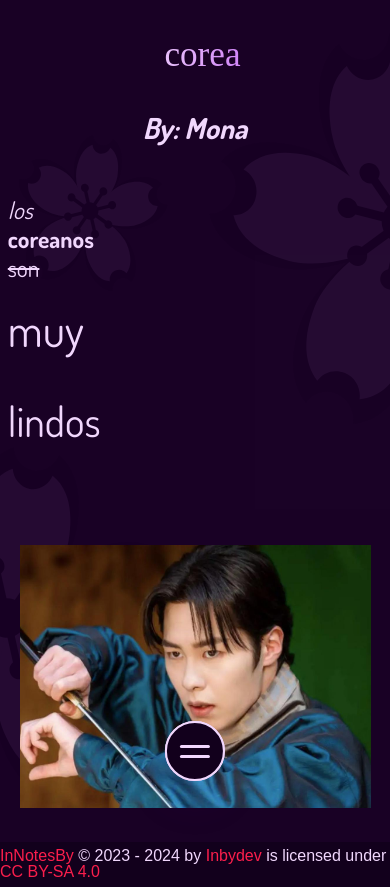
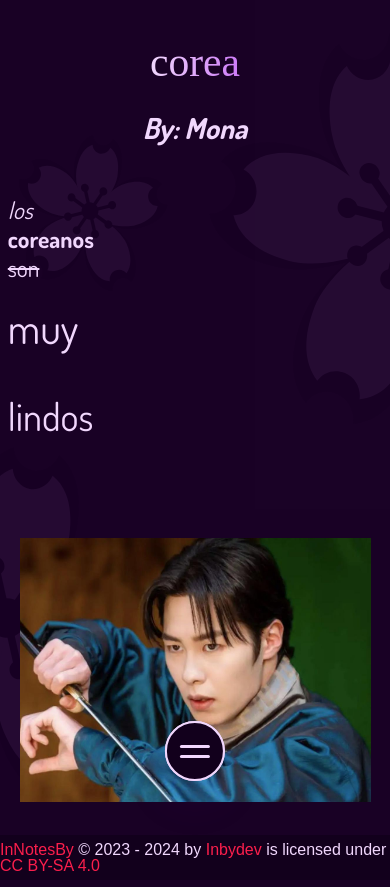
Before and after one commit to Inbydev/InNotesBy, a PHP site: page /notas/Mona.php in a window 390 px wide. Run offline with PHP 8.4, Linux system fonts and the light colour scheme; some web fonts are replaced.

Commit message:
better font sizes

```diff
--- a/layouts/CSS/Notes.css
+++ b/layouts/CSS/Notes.css
@@ -1,7 +1,7 @@
 @font-face {
     font-family: "Regular";
   src:
-    url("/public/FONTS/Dosis-Regular.ttf") format("truetype");
+    url("/InNotesBy/public/FONTS/Dosis-Regular.ttf") format("truetype");
   font-style: normal;
   font-weight: normal;
   font-display: swap;
@@ -10,7 +10,7 @@
   @font-face {
   font-family: "Bold";
   src:
-    url("/public/FONTS/Dosis-Bold.ttf") format("truetype");
+    url("/InNotesBy/public/FONTS/Dosis-Bold.ttf") format("truetype");
   font-style: normal;
   font-weight: normal;
   font-display: swap;
@@ -111,10 +111,11 @@
 }
 
 .wordarchive h1 {
-  font-size: clamp(2.2rem, 6vw, 5rem);
-  line-height: clamp(3rem, 8vw, 6rem);
+  font-size: clamp(2.6rem, 8vw, 5rem);
+  line-height: clamp(3.8rem, 10vw, 6rem);
   text-align: center;
   margin: 0;
+  padding: 1rem 0;
 }
 
 .wordarchive .autor {
@@ -136,28 +137,28 @@
 }
 
 .wordarchive .markdown__container h2 {
-  font-size: clamp(2.8rem, 6vw, 4rem);
-  line-height: clamp(3.4rem, 6vw, 4.4rem);
+  font-size: clamp(2.6rem, 6vw, 4rem);
+  line-height: clamp(3.2rem, 6vw, 4.4rem);
 }
 
 .wordarchive .markdown__container h3 {
-  font-size: clamp(2.6rem, 6vw, 3.6rem);
-  line-height: clamp(3rem, 6vw, 4rem);
+  font-size: clamp(2.4rem, 6vw, 3.6rem);
+  line-height: clamp(2.8rem, 6vw, 4rem);
 }
 
 .wordarchive .markdown__container h4 {
-  font-size: clamp(2.2rem, 6vw, 3.2rem);
-  line-height: clamp(2.6rem, 6vw, 3.6rem);
+  font-size: clamp(2rem, 6vw, 3.2rem);
+  line-height: clamp(2.4rem, 6vw, 3.6rem);
 }
 
 .wordarchive .markdown__container h5 {
-  font-size: clamp(1.8rem, 6vw, 2.8rem);
-  line-height: clamp(2.2rem, 6vw, 3.2rem);
+  font-size: clamp(1.6rem, 6vw, 2.8rem);
+  line-height: clamp(2rem, 6vw, 3.2rem);
 }
 
 .wordarchive .markdown__container h6 {
-  font-size: clamp(1.4rem, 6vw, 2.4rem);
-  line-height: clamp(1.8rem, 6vw, 2.8rem);
+  font-size: clamp(1.2rem, 6vw, 2.4rem);
+  line-height: clamp(1.6rem, 6vw, 2.8rem);
 }
 
 .wordarchive img {
```
